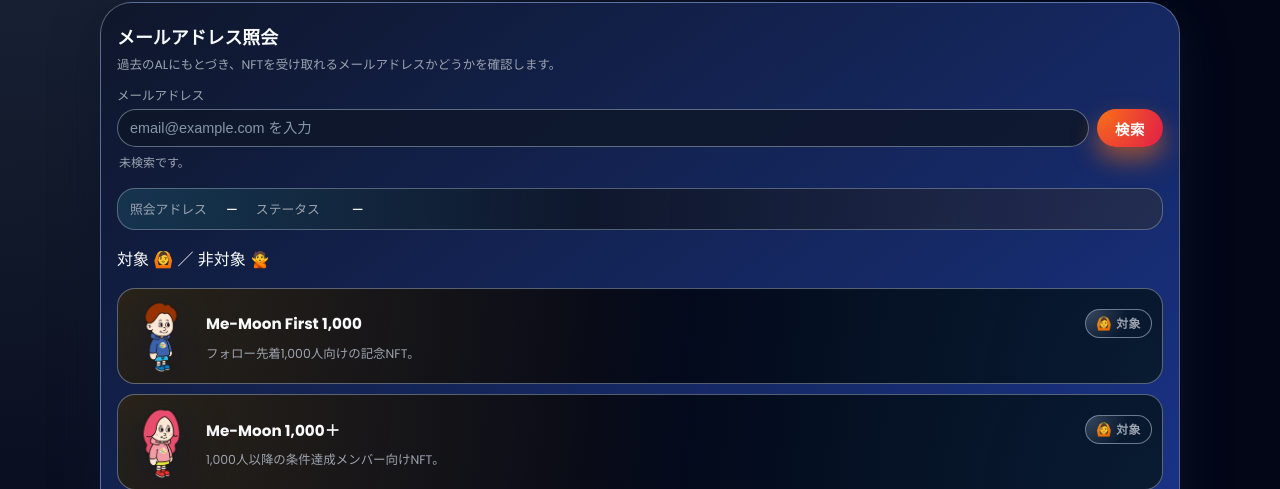
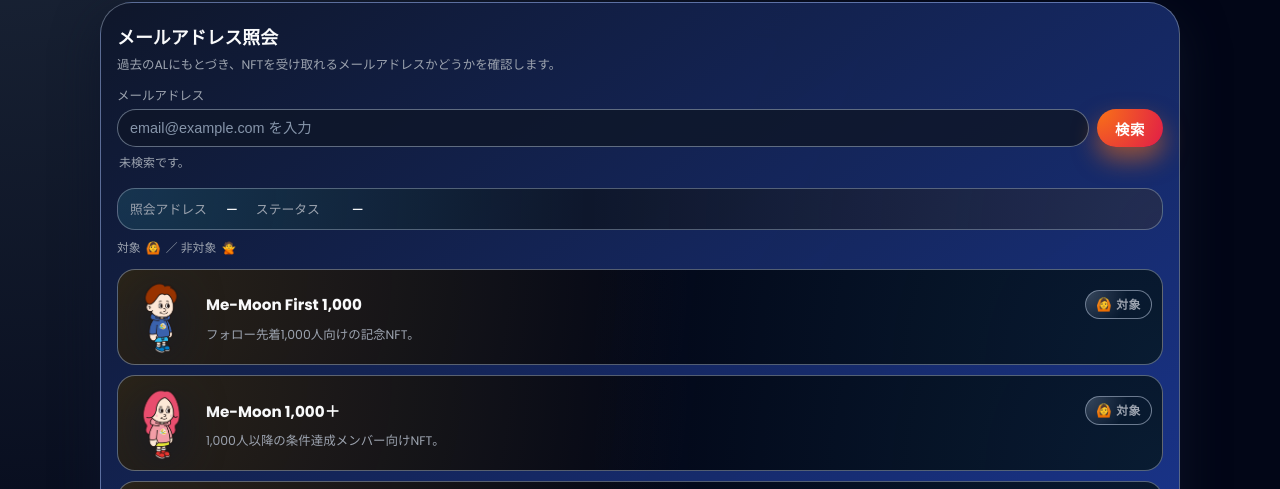
Before and after one commit to kimura-jane/me-moon-nft, a plain HTML site: page index.html in a window 1280 px wide. Shown: the part 242-731 px from the top of the page. Drawn offline with Linux system fonts and the light colour scheme.

Commit message:
Add status legend styles to styles.css
Add styles for status legend and legend icon

```diff
--- a/styles.css
+++ b/styles.css
@@ -451,3 +451,12 @@ body {
     padding-top: 32px;
   }
 }
+.status-legend {
+  margin: 8px 0 12px;
+  font-size: 0.74rem;
+  color: var(--text-secondary);
+}
+
+.status-legend .legend-icon {
+  margin: 0 2px;
+}
```
